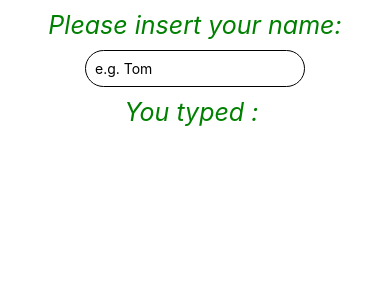
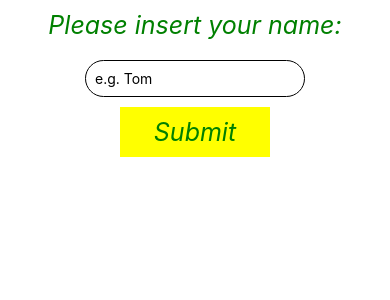
Before and after one commit to TomaszPierzchala/ReactNativeTest, a React Native app: screen / in a window 390 px wide. Shown: the top 300 px of the page. Built offline with nearby package versions, Linux system fonts and the light colour scheme.

Commit message:
7.1 TouchableOpacity

```diff
--- a/App.js
+++ b/App.js
@@ -2,17 +2,23 @@
 import React, { useState } from 'react';
 
 import {
+  Button,
   RefreshControl,
   SectionList,
   StyleSheet,
   Text,
   TextInput,
+  TouchableOpacity,
   View,
 } from 'react-native';
 
 const App = () => {
 
   const [name, setName] = useState('');
+  const [submitted, setSubmitted] = useState(false);
+  const onPressHandler = () => {
+    setSubmitted(!submitted);
+  }
   return (
     <View style={styles.body}>
       <Text style={styles.text}>
@@ -23,9 +29,26 @@ const App = () => {
         onChangeText={(val) => setName(val)}
         keyboardType='number-pad'
       />
+      {/* <Button
+        title={submitted? 'Clear' : 'Submit'}
+        onPress={onPressHandler}
+        color='green'
+      /> */}
+      <TouchableOpacity
+        style={styles.button}
+        onPress={onPressHandler}
+        activeOpacity={0.4}
+
+      >
+        <Text style={styles.text}>
+        {submitted? 'Clear' : 'Submit'}
+        </Text>
+      </TouchableOpacity>
+      {submitted?
       <Text style={styles.text}>
         You typed : {name}
       </Text>
+      : null}
     </View>
   )
 };
@@ -48,7 +71,12 @@ const styles = StyleSheet.create({
     borderRadius: 20,
     width: 220,
     padding: 9,
-
+    margin: 10,
+  },
+  button: {
+    width: 150, height: 50,
+    backgroundColor: 'yellow',
+    alignItems: 'center',
   }
 });
 
```
